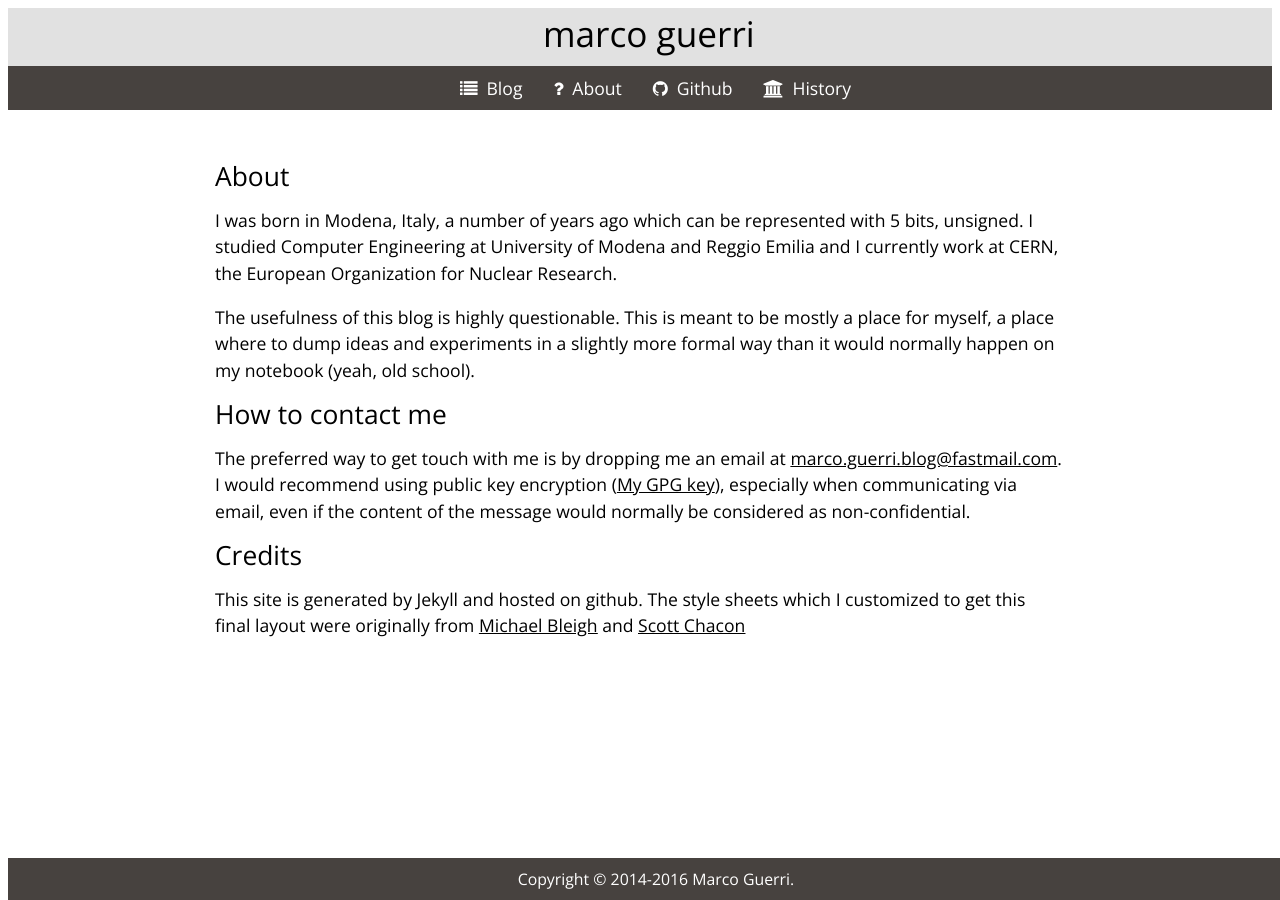
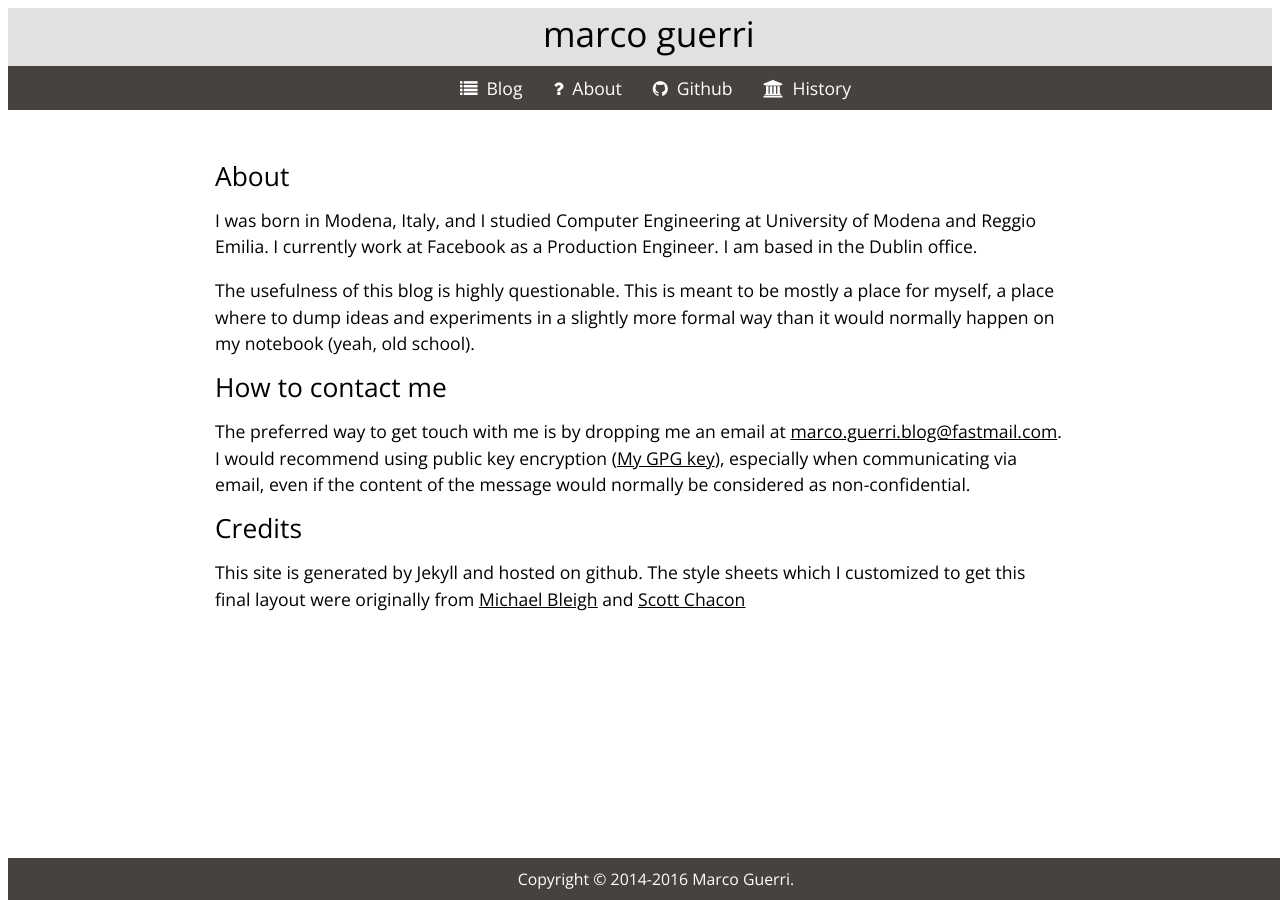
Before and after one commit to marcoguerri/marcoguerri.github.io, a Jekyll site: the page built from pages/about.html, in a window 1280 px wide. Built offline with Jekyll 4.4.1, drawn with Linux system fonts in a browser that asks for light colours.

Commit message:
Update job information

```diff
--- a/_includes/about.markdown
+++ b/_includes/about.markdown
@@ -1,9 +1,8 @@
 About
 =====
-I was born in Modena, Italy, a number of years ago which can be represented with
-5 bits, unsigned. I studied Computer Engineering
-at University of Modena and Reggio Emilia and I currently work at CERN, the
-European Organization for Nuclear Research.
+I was born in Modena, Italy, and I studied Computer Engineering
+at University of Modena and Reggio Emilia. I currently work at Facebook as
+a Production Engineer. I am based in the Dublin office.
 
 The usefulness of this blog is highly questionable. This is meant to be mostly a place
 for myself, a place where to dump ideas and experiments in a slightly more formal
--- a/_posts/2016-05-19-mp30-data-corruption-part2.markdown
+++ b/_posts/2016-05-19-mp30-data-corruption-part2.markdown
@@ -236,7 +236,3 @@ responsibilities to an external module, the problem seems to be "patched". Howev
 related to TCP checksum and Ethernet FCS are still relevant and for these to date unfortunately
 I don't have an explanation . The optical transceiver does not add any layer with additional checksumming,
 therefore data corruption on the wire would still pose a serious problem.
-After some further testing, I realised also FCoE copper cables seemed
-to work just fine. In this case, the active transceiver encapsulates outgoing
-Ethernet frames into Fiber Channel frames, which include additional consistency
-checks, hence data corruption on the wire would most likely be correctly detected.
```
